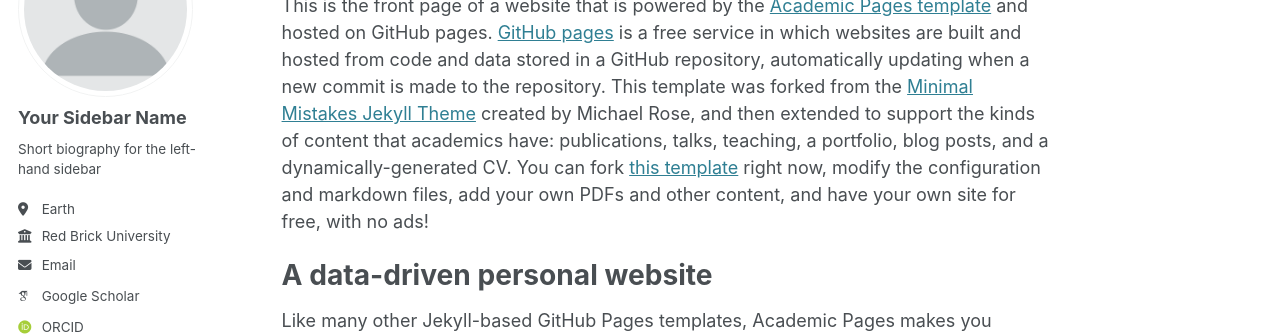
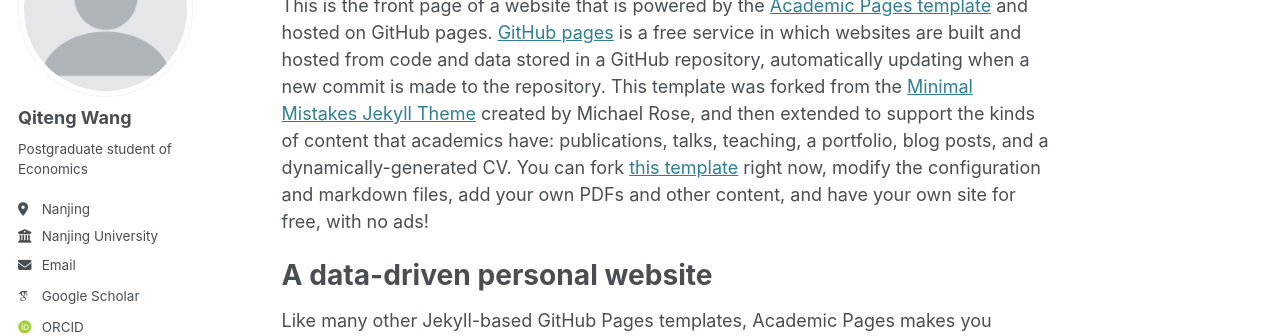
Before and after one commit to qitengwang/qitengwang.github.io, a Jekyll site: the page built from _pages/about.md, in a window 1280 px wide. Shown: the part 184-520 px from the top of the page. Built offline with Jekyll 4.4.1, drawn with Linux system fonts in a browser that asks for light colours; some web fonts are replaced.

Commit message:
Update _config.yml

```diff
--- a/_config.yml
+++ b/_config.yml
@@ -23,13 +23,13 @@ repository               : "qitengwang/qitengwang.github.io"
 author:
   # Biographic information
   avatar           : "profile.png"
-  name             : "Your Sidebar Name"
+  name             : "Qiteng Wang"
   pronouns         : # example: "she/her"
-  bio              : "Short biography for the left-hand sidebar"
-  location         : "Earth"
-  employer         : "Red Brick University"
+  bio              : "Postgraduate student of Economics"
+  location         : "Nanjing"
+  employer         : "Nanjing University"
   uri              : # URL
-  email            : "none@example.org"
+  email            : "qitengwang@foxmail.com"
 
   # Academic websites
   arxiv            : # URL - Update with the correct link to your profile
```
